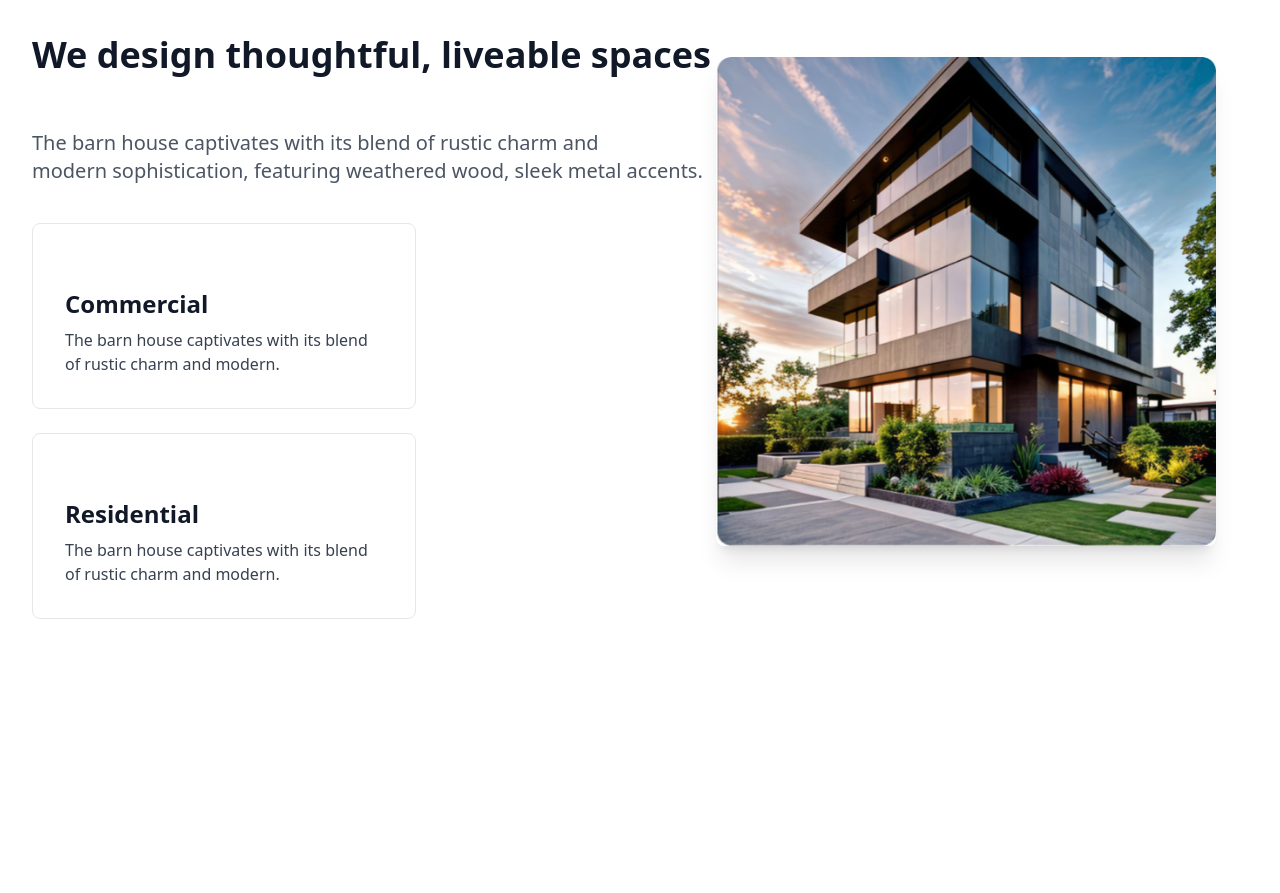
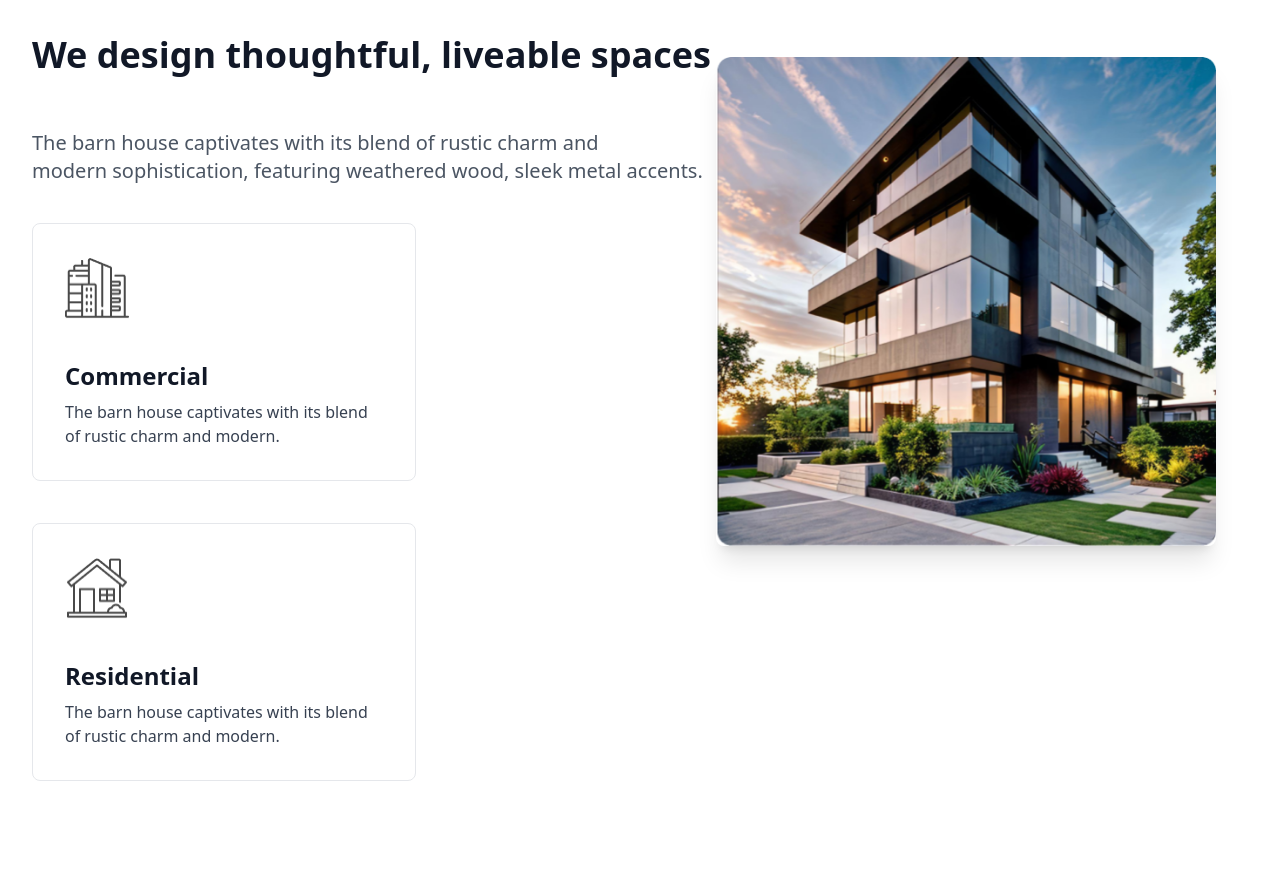
Before and after one commit to SammamCodes/solve-the-assaignment-3, a plain HTML site: page index.html in a window 1280 px wide. Shown: the part 927-1820 px from the top of the page. Drawn offline with nearby package versions, Linux system fonts and the light colour scheme.

Commit message:
first commit

```diff
--- a/index.html
+++ b/index.html
@@ -132,20 +132,21 @@
       </div>
       <div class="card bg-neutral text-neutral-content w-96  bg-white border rounded-lg  absolute top-[1150px] left-8 z-10">
 
-        <div class="card-body items-right ">
+        <div class="card-body items-right flex ">
+          <img src="commercial.png" alt="" class="size-16">
+          <h2 class="mt-6 text-2xl font-bold text-gray-900 leading-tight sm:text-2xl sm:mt-8">Commercial</h2>
 
-          <h2 class="mt-6 text-3xl font-bold text-gray-900 leading-tight sm:text-2xl sm:mt-8">Commercial</h2>
-
-          <p class="text-gray-700">The barn house captivates with its blend of rustic charm and modern.</p>
+          <p class="text-gray-700">
+The barn house captivates with its  blend of rustic charm and modern.</p>
 
 
           </div>
         </div>
 
-        <div class="card bg-neutral text-neutral-content w-96  bg-white border rounded-lg  absolute top-[1360px] left-8 z-10">
+        <div class="card bg-neutral text-neutral-content w-96  bg-white border rounded-lg  absolute top-[1450px] left-8 z-10">
 
-        <div class="card-body items-right ">
-
+        <div class="card-body items-right flex ">
+          <img src="residential (5).png" alt="" class="size-16">
           <h2 class="mt-6 text-3xl font-bold text-gray-900 leading-tight sm:text-2xl sm:mt-8">Residential</h2>
           <p class="text-gray-700">The barn house captivates with its blend of rustic charm and modern.</p>
 
```
Also changed, not shown: commercial copy.png (added).
